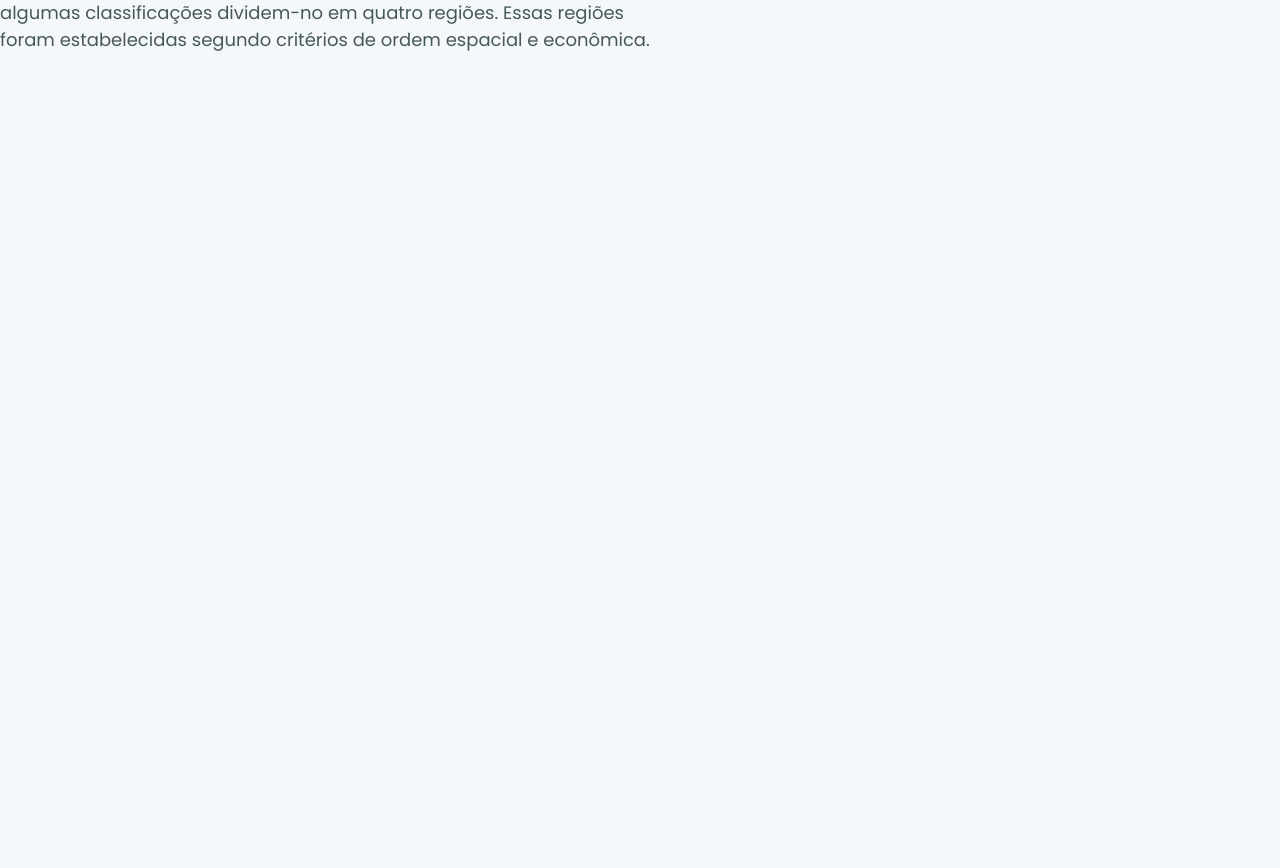
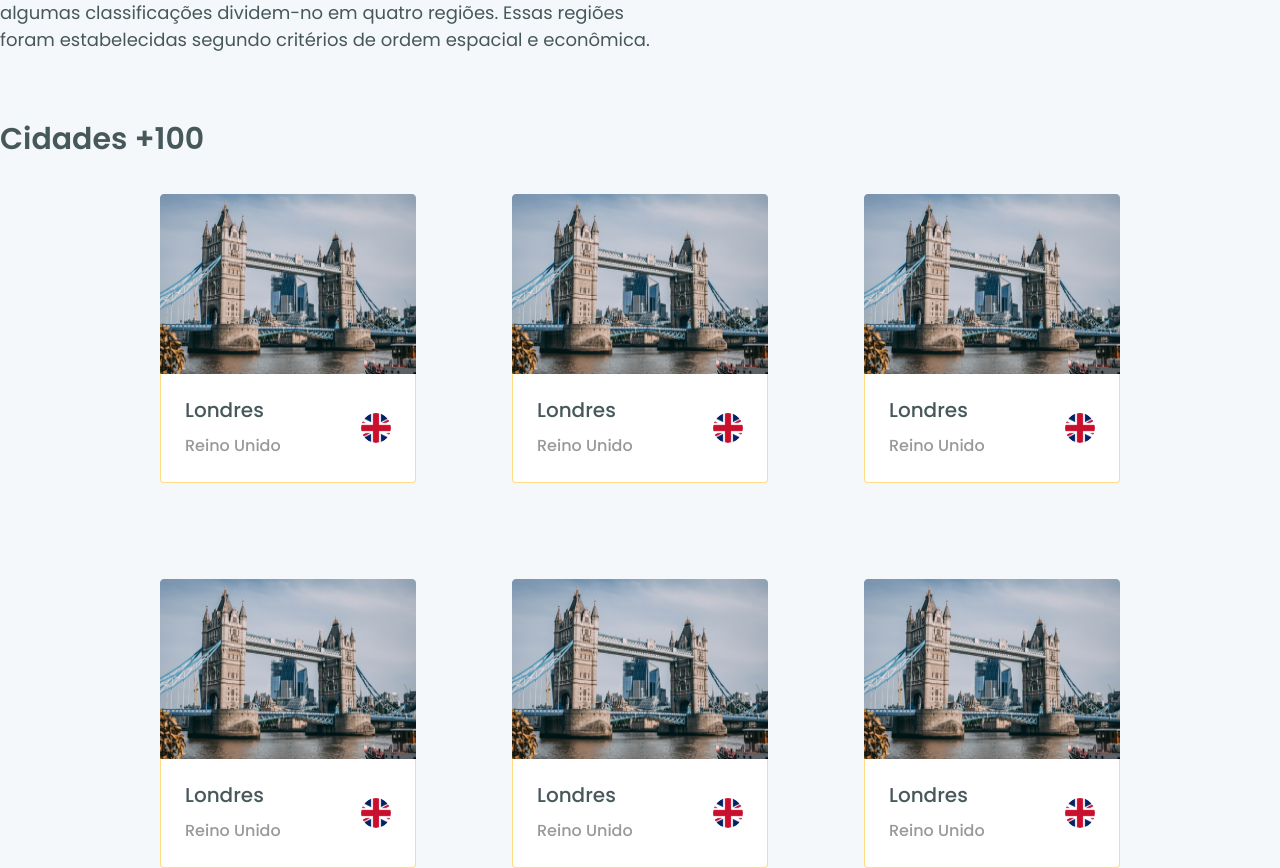
Before and after one commit to danielVFS/ignite-world-trip, a Next.js app: page /continents/africa in a window 1280 px wide. Shown: the part 827-1695 px from the top of the page. Before the commit the page ends 944 px from the top, so only its background shows below. Built offline with nearby package versions, Linux system fonts and the light colour scheme.

Commit message:
feat(ContinenCitiesList): create component

```diff
--- /dev/null
+++ b/src/components/Continent/ContinentCitiesList.tsx
@@ -0,0 +1,34 @@
+import { Flex, Text } from "@chakra-ui/react";
+import { citiesData } from "../../core/data/CitiesData";
+import { PageWrapper } from "../PageWrapper";
+import { ContinentCity } from "./ContinentCity";
+
+export function ContinentCitiesList() {
+  return (
+    <PageWrapper>
+      <Flex
+        w="full"
+        h="335"
+        flexDir="column"
+        px={[8, 8, 8, 8, 0]}
+        gap={8}
+        mb={24}
+      >
+        <Text fontWeight="600" color="gray.700" fontSize={["lg", "2xl", "3xl"]}>
+          Cidades +100
+        </Text>
+        <Flex
+          flexWrap="wrap"
+          width="full"
+          align="center"
+          justify="center"
+          gap={24}
+        >
+          {citiesData.map((city) => {
+            return <ContinentCity key={city.name} city={city} />;
+          })}
+        </Flex>
+      </Flex>
+    </PageWrapper>
+  );
+}
--- a/src/pages/continents/[slug].tsx
+++ b/src/pages/continents/[slug].tsx
@@ -2,6 +2,7 @@ import { NextPage } from "next";
 import Head from "next/head";
 import { useRouter } from "next/router";
 import { ContinentBanner } from "../../components/Continent/ContinentBanner";
+import { ContinentCitiesList } from "../../components/Continent/ContinentCitiesList";
 import { ContinentInfo } from "../../components/Continent/ContinentInfo";
 import { Header } from "../../components/Header";
 
@@ -18,6 +19,7 @@ const Continent: NextPage = () => {
       <Header hasGoBackButton />
       <ContinentBanner />
       <ContinentInfo />
+      <ContinentCitiesList />
     </>
   );
 };
```
